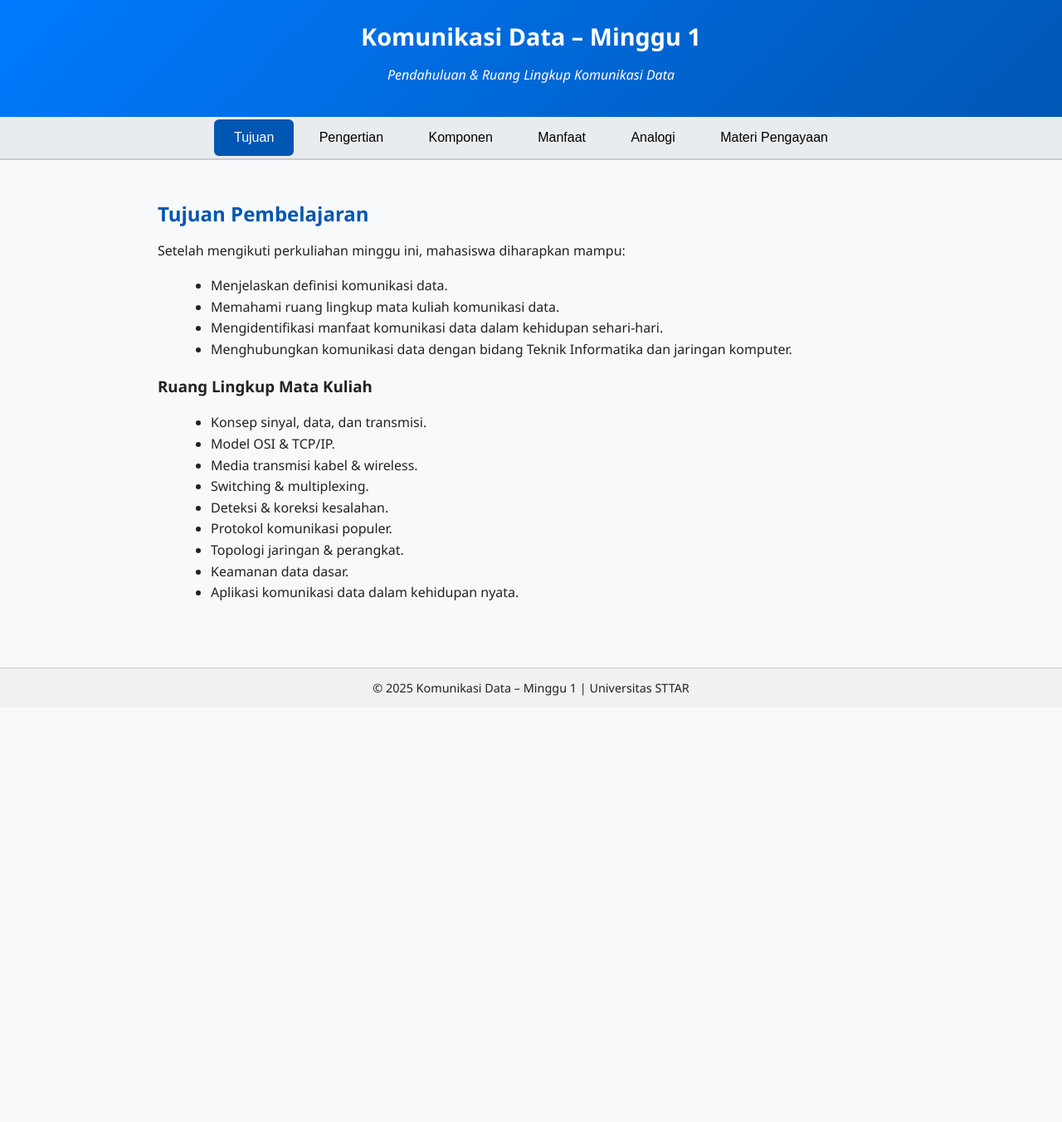
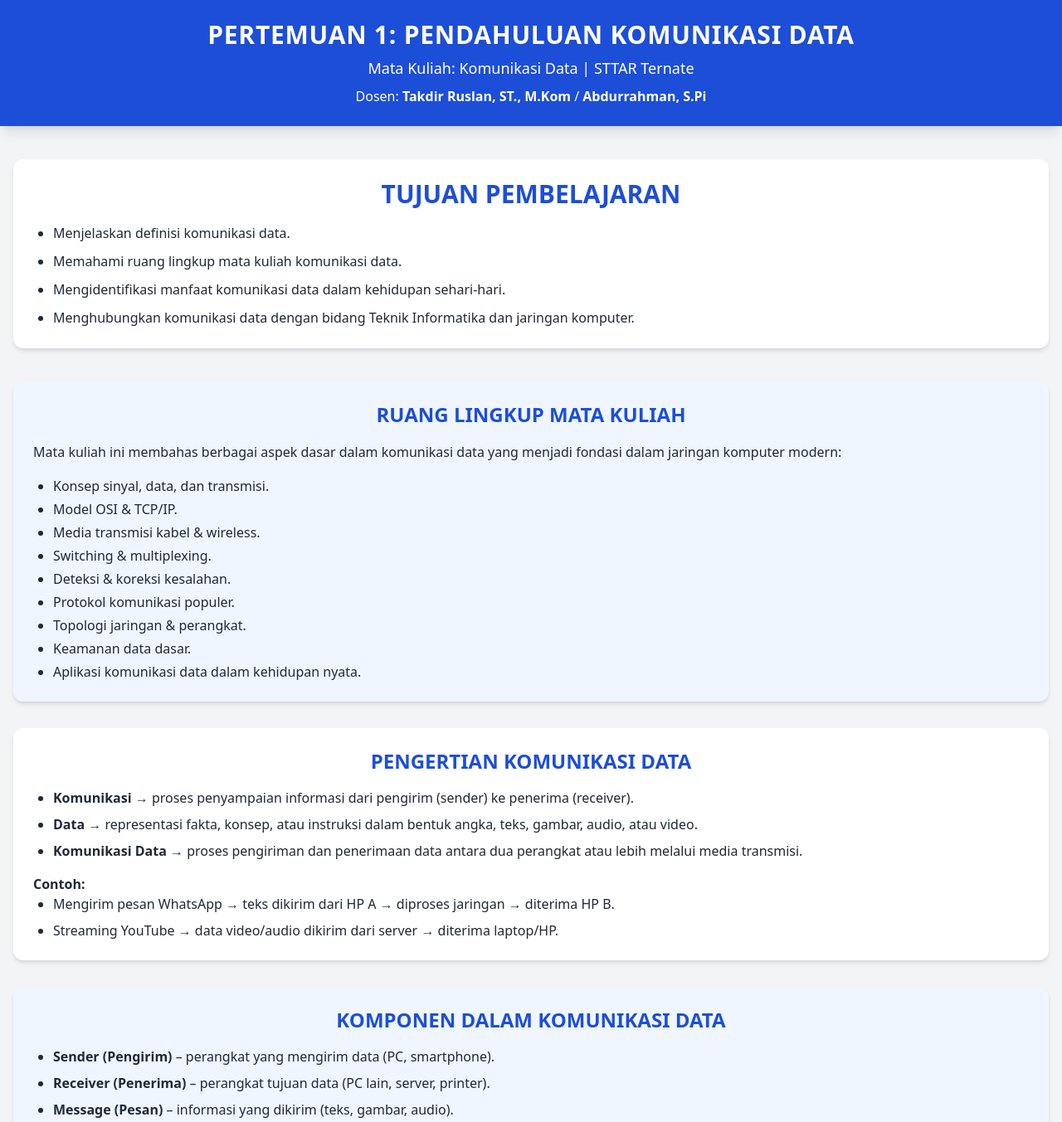
Before and after one commit to komdatSTTAR/komdat, a plain HTML site: page minggu1.html in a window 1280 px wide. Shown: the top 1353 px of the page at 83% size. Before the commit the page ends 853 px from the top, so only its background shows below. Drawn offline with nearby package versions, Linux system fonts and the light colour scheme.

Commit message:
Update minggu1.html

```diff
--- a/minggu1.html
+++ b/minggu1.html
@@ -3,118 +3,45 @@
 <head>
   <meta charset="UTF-8" />
   <meta name="viewport" content="width=device-width, initial-scale=1.0" />
-  <title>Minggu 1 - Pendahuluan & Ruang Lingkup Komunikasi Data</title>
-  <style>
-    body {
-      font-family: "Segoe UI", Tahoma, sans-serif;
-      margin: 0;
-      background-color: #f8f9fa;
-      color: #222;
-    }
+  <title>Pertemuan 1 - Pendahuluan Komunikasi Data</title>
+  <script src="https://cdn.tailwindcss.com"></script>
+</head>
 
-    header {
-      background: linear-gradient(135deg, #007bff, #0056b3);
-      color: white;
-      text-align: center;
-      padding: 1.5em 1em;
-    }
+<body class="bg-gray-100 text-gray-800 font-sans">
 
-    h1 {
-      margin: 0;
-      font-size: 1.8em;
-    }
-
-    nav {
-      display: flex;
-      flex-wrap: wrap;
-      justify-content: center;
-      background: #e9ecef;
-      border-bottom: 2px solid #ccc;
-    }
-
-    nav button {
-      background: none;
-      border: none;
-      padding: 0.8em 1.5em;
-      margin: 0.2em;
-      font-size: 1em;
-      cursor: pointer;
-      border-radius: 6px;
-      transition: all 0.3s;
-    }
-
-    nav button:hover {
-      background: #007bff;
-      color: white;
-    }
-
-    nav button.active {
-      background: #0056b3;
-      color: white;
-    }
-
-    section {
-      display: none;
-      padding: 2em;
-      animation: fadeIn 0.5s ease;
-      line-height: 1.6em;
-      max-width: 900px;
-      margin: auto;
-    }
-
-    section.active {
-      display: block;
-    }
-
-    h2 {
-      color: #0056b3;
-    }
-
-    ul {
-      margin-left: 1.5em;
-    }
-
-    @keyframes fadeIn {
-      from { opacity: 0; }
-      to { opacity: 1; }
-    }
-
-    footer {
-      text-align: center;
-      padding: 1em;
-      margin-top: 2em;
-      background: #f1f1f1;
-      border-top: 1px solid #ccc;
-      font-size: 0.9em;
-    }
-  </style>
-</head>
-<body>
-  <header>
-    <h1>Komunikasi Data – Minggu 1</h1>
-    <p><em>Pendahuluan & Ruang Lingkup Komunikasi Data</em></p>
+  <!-- HEADER -->
+  <header class="bg-blue-700 text-white py-6 shadow-lg">
+    <div class="container mx-auto text-center">
+      <h1 class="text-3xl font-extrabold tracking-wide uppercase">PERTEMUAN 1: Pendahuluan Komunikasi Data</h1>
+      <p class="text-lg mt-2 font-medium">Mata Kuliah: Komunikasi Data | STTAR Ternate</p>
+      <p class="mt-2 text-sm md:text-base">Dosen:
+        <span class="font-semibold">Takdir Ruslan, ST., M.Kom</span> /
+        <span class="font-semibold">Abdurrahman, S.Pi</span>
+      </p>
+    </div>
   </header>
 
-  <nav>
-    <button class="active" onclick="showSection('tujuan')">Tujuan</button>
-    <button onclick="showSection('pengertian')">Pengertian</button>
-    <button onclick="showSection('komponen')">Komponen</button>
-    <button onclick="showSection('manfaat')">Manfaat</button>
-    <button onclick="showSection('analogi')">Analogi</button>
-    <button onclick="showSection('pengayaan')">Materi Pengayaan</button>
-  </nav>
-
-  <section id="tujuan" class="active">
-    <h2>Tujuan Pembelajaran</h2>
-    <p>Setelah mengikuti perkuliahan minggu ini, mahasiswa diharapkan mampu:</p>
-    <ul>
+  <!-- TUJUAN PEMBELAJARAN -->
+  <section class="container mx-auto my-10 px-4">
+    <div class="bg-white rounded-xl shadow-md p-6">
+      <h2 class="text-2xl md:text-3xl font-bold text-blue-700 mb-4 text-center uppercase">Tujuan Pembelajaran</h2>
+      <ul class="list-disc pl-6 space-y-2 text-justify leading-relaxed">
         <li>Menjelaskan definisi komunikasi data.</li>
         <li>Memahami ruang lingkup mata kuliah komunikasi data.</li>
         <li>Mengidentifikasi manfaat komunikasi data dalam kehidupan sehari-hari.</li>
         <li>Menghubungkan komunikasi data dengan bidang Teknik Informatika dan jaringan komputer.</li>
       </ul>
-    <h3>Ruang Lingkup Mata Kuliah</h3>
-    <ul>
+    </div>
+  </section>
+
+  <!-- RUANG LINGKUP -->
+  <section class="container mx-auto my-8 px-4">
+    <div class="bg-blue-50 rounded-xl shadow-md p-6">
+      <h2 class="text-2xl font-bold text-blue-700 mb-4 uppercase text-center">Ruang Lingkup Mata Kuliah</h2>
+      <p class="mb-4 text-justify leading-relaxed">
+        Mata kuliah ini membahas berbagai aspek dasar dalam komunikasi data yang menjadi fondasi dalam jaringan komputer modern:
+      </p>
+      <ul class="list-disc pl-6 space-y-1">
         <li>Konsep sinyal, data, dan transmisi.</li>
         <li>Model OSI & TCP/IP.</li>
         <li>Media transmisi kabel & wireless.</li>
@@ -125,102 +52,115 @@
         <li>Keamanan data dasar.</li>
         <li>Aplikasi komunikasi data dalam kehidupan nyata.</li>
       </ul>
+    </div>
   </section>
 
-  <section id="pengertian">
-    <h2>Pengertian Komunikasi Data</h2>
-    <p><strong>Komunikasi</strong> = proses penyampaian informasi dari pengirim (sender) ke penerima (receiver).</p>
-    <p><strong>Data</strong> = representasi fakta, konsep, atau instruksi dalam bentuk yang bisa diproses (angka, teks, gambar, audio, video).</p>
-    <p><strong>Komunikasi Data</strong> = proses pengiriman dan penerimaan data antara dua perangkat atau lebih melalui media transmisi.</p>
-    <h3>Contoh Sehari-hari:</h3>
-    <ul>
-      <li>Mengirim pesan WhatsApp → teks dikirim dari HP A ke HP B melalui jaringan.</li>
-      <li>Streaming YouTube → data video/audio dikirim dari server ke laptop atau ponsel.</li>
+  <!-- PENGERTIAN -->
+  <section class="container mx-auto my-8 px-4">
+    <div class="bg-white rounded-xl shadow-md p-6">
+      <h2 class="text-2xl font-bold text-blue-700 mb-4 uppercase text-center">Pengertian Komunikasi Data</h2>
+      <ul class="list-disc pl-6 space-y-2">
+        <li><b>Komunikasi</b> → proses penyampaian informasi dari pengirim (sender) ke penerima (receiver).</li>
+        <li><b>Data</b> → representasi fakta, konsep, atau instruksi dalam bentuk angka, teks, gambar, audio, atau video.</li>
+        <li><b>Komunikasi Data</b> → proses pengiriman dan penerimaan data antara dua perangkat atau lebih melalui media transmisi.</li>
       </ul>
+
+      <p class="mt-4"><b>Contoh:</b></p>
+      <ul class="list-disc pl-6 space-y-2">
+        <li>Mengirim pesan WhatsApp → teks dikirim dari HP A → diproses jaringan → diterima HP B.</li>
+        <li>Streaming YouTube → data video/audio dikirim dari server → diterima laptop/HP.</li>
+      </ul>
+    </div>
   </section>
 
-  <section id="komponen">
-    <h2>Komponen dalam Komunikasi Data</h2>
-    <ul>
-      <li><strong>Sender (Pengirim)</strong> – perangkat yang mengirim data (PC, smartphone).</li>
-      <li><strong>Receiver (Penerima)</strong> – perangkat tujuan data (PC lain, server, printer).</li>
-      <li><strong>Message (Pesan/Data)</strong> – informasi yang dikirim (teks, gambar, audio).</li>
-      <li><strong>Transmission Medium (Media Transmisi)</strong> – jalur fisik/non-fisik (kabel, fiber, wireless).</li>
-      <li><strong>Protocol</strong> – aturan agar komunikasi berjalan benar (contoh: TCP/IP, HTTP, Bluetooth).</li>
+  <!-- KOMPONEN -->
+  <section class="container mx-auto my-8 px-4">
+    <div class="bg-blue-50 rounded-xl shadow-md p-6">
+      <h2 class="text-2xl font-bold text-blue-700 mb-4 uppercase text-center">Komponen dalam Komunikasi Data</h2>
+      <ul class="list-disc pl-6 space-y-2">
+        <li><b>Sender (Pengirim)</b> – perangkat yang mengirim data (PC, smartphone).</li>
+        <li><b>Receiver (Penerima)</b> – perangkat tujuan data (PC lain, server, printer).</li>
+        <li><b>Message (Pesan)</b> – informasi yang dikirim (teks, gambar, audio).</li>
+        <li><b>Transmission Medium</b> – jalur fisik/non-fisik (kabel, fiber, wireless).</li>
+        <li><b>Protocol</b> – aturan agar komunikasi berjalan benar (contoh: TCP/IP, HTTP, Bluetooth).</li>
       </ul>
+    </div>
   </section>
 
-  <section id="manfaat">
-    <h2>Manfaat Komunikasi Data</h2>
-    <ul>
-      <li>Efisiensi waktu – informasi bisa dikirim dalam hitungan detik (email, chat).</li>
-      <li>Kemudahan akses informasi – data dapat diakses kapan saja, di mana saja (cloud storage).</li>
-      <li>Kolaborasi – mendukung kerja tim jarak jauh (Google Docs, Zoom).</li>
-      <li>Otomatisasi & kontrol – sistem IoT, smart home, dan industri 4.0.</li>
+  <!-- MANFAAT -->
+  <section class="container mx-auto my-8 px-4">
+    <div class="bg-white rounded-xl shadow-md p-6">
+      <h2 class="text-2xl font-bold text-blue-700 mb-4 uppercase text-center">Manfaat Komunikasi Data</h2>
+      <ul class="list-disc pl-6 space-y-2">
+        <li>Efisiensi waktu – informasi bisa dikirim dalam hitungan detik.</li>
+        <li>Kemudahan akses informasi – data dapat diakses kapan saja, di mana saja.</li>
+        <li>Kolaborasi – mendukung kerja tim jarak jauh (Zoom, Google Docs, dll).</li>
+        <li>Otomatisasi & kontrol – sistem IoT, smart home, industri 4.0.</li>
         <li>Penyebaran informasi global – internet sebagai sarana komunikasi internasional.</li>
       </ul>
+    </div>
   </section>
 
-  <section id="analogi">
-    <h2>Analogi Komunikasi Data</h2>
-    <p>Komunikasi data seperti percakapan manusia:</p>
-    <ul>
-      <li>Bahasa = protokol</li>
-      <li>Suara = sinyal</li>
-      <li>Telepon = media transmisi</li>
-      <li>Orang bicara = pengirim & penerima</li>
+  <!-- APLIKASI NYATA -->
+  <section class="container mx-auto my-8 px-4">
+    <div class="bg-blue-50 rounded-xl shadow-md p-6">
+      <h2 class="text-2xl font-bold text-blue-700 mb-4 uppercase text-center">Aplikasi Nyata Komunikasi Data</h2>
+      <ul class="list-disc pl-6 space-y-2">
+        <li>Perbankan → transfer uang online.</li>
+        <li>Transportasi → aplikasi ojek online (Gojek, Grab).</li>
+        <li>Pendidikan → e-learning, kuliah online.</li>
+        <li>Kesehatan → telemedicine.</li>
+        <li>Industri → sensor IoT, sistem SCADA.</li>
       </ul>
-    <p>Seperti mengirim surat:</p>
-    <ul>
-      <li><strong>Pengirim (Sender)</strong> → orang yang menulis surat.</li>
-      <li><strong>Pesan (Message)</strong> → isi surat.</li>
-      <li><strong>Media (Transmission Medium)</strong> → amplop dan pos.</li>
-      <li><strong>Penerima (Receiver)</strong> → orang yang menerima surat.</li>
-      <li><strong>Protokol (Protocol)</strong> → aturan bahasa dan format surat.</li>
-    </ul>
+    </div>
   </section>
 
-  <section id="pengayaan">
-    <h2>Materi Pengayaan</h2>
-    <h3>Media & Teknologi Transmisi</h3>
-    <p>Media transmisi adalah jalur atau sarana yang digunakan untuk membawa data dari pengirim ke penerima. Secara umum, dibagi menjadi:</p>
-    <ul>
-      <li><strong>Kabel (Wired)</strong>: UTP, Coaxial, Fiber Optik.</li>
-      <li><strong>Nirkabel (Wireless)</strong>: Wi-Fi, GSM, Satelit, Bluetooth.</li>
+  <!-- ANALOGI -->
+  <section class="container mx-auto my-8 px-4">
+    <div class="bg-white rounded-xl shadow-md p-6">
+      <h2 class="text-2xl font-bold text-blue-700 mb-4 uppercase text-center">Analogi Sederhana</h2>
+      <p class="mb-4 text-justify">
+        Komunikasi data dapat diibaratkan seperti percakapan manusia:
+      </p>
+      <ul class="list-disc pl-6 space-y-2">
+        <li><b>Bahasa</b> = Protokol</li>
+        <li><b>Suara</b> = Sinyal</li>
+        <li><b>Telepon</b> = Media Transmisi</li>
+        <li><b>Orang bicara</b> = Sender & Receiver</li>
       </ul>
-    <h3>Model & Standar Komunikasi Data</h3>
-    <p><strong>Model OSI</strong> terdiri dari 7 lapisan (Physical – Application).
-       <strong>Model TCP/IP</strong> terdiri dari 4 lapisan (Network Access – Application).
-       Standar dibuat oleh ISO, IEEE, IETF.</p>
-    <h3>Teknik Pengiriman Data</h3>
-    <ul>
-      <li><strong>Switching</strong>: Circuit, Packet, Message.</li>
-      <li><strong>Multiplexing</strong>: FDM, TDM, WDM.</li>
-      <li><strong>Error Detection</strong>: Parity, CRC, FEC.</li>
-    </ul>
-    <h3>Jaringan Komunikasi</h3>
-    <p>Topologi: Bus, Star, Ring, Mesh.
-       Perangkat: Hub, Switch, Router, Modem, Access Point.
-       Skala: LAN, MAN, WAN, Internet.</p>
-    <h3>Keamanan & Etika</h3>
-    <p>Aspek penting: Enkripsi, Autentikasi, Firewall.
-       Ancaman: Sniffing, Spoofing, Malware.
-       Etika: menghargai privasi & taat hukum (UU ITE).</p>
-    <h3>Aplikasi Nyata</h3>
-    <p>Perbankan, transportasi, pendidikan, kesehatan, industri, IoT, cloud, media sosial.</p>
+      <p class="mt-4 text-justify">
+        Tanpa bahasa yang sama, suara yang jelas, atau alat komunikasi, pesan tidak akan sampai dengan benar — begitu pula dalam komunikasi data.
+      </p>
+    </div>
   </section>
 
-  <footer>
-    © 2025 Komunikasi Data – Minggu 1 | Universitas STTAR
+  <!-- NAVIGASI OTOMATIS -->
+  <script>
+    const path = window.location.pathname;
+    const match = path.match(/minggu(\d+)\.html/);
+    const currentWeek = match ? parseInt(match[1]) : 0;
+    const prevWeek = currentWeek > 1 ? currentWeek - 1 : null;
+    const nextWeek = currentWeek < 16 ? currentWeek + 1 : null;
+
+    const navSection = document.createElement("section");
+    navSection.className = "mt-10 text-center";
+    navSection.innerHTML = `
+      <div class="flex justify-center flex-wrap gap-4 mb-10">
+        ${prevWeek ?
+          `<a href="minggu${prevWeek}.html" class='bg-blue-500 hover:bg-blue-700 text-white px-4 py-2 rounded-lg shadow-md transition'>⬅️ Pertemuan ${prevWeek}</a>` : ""}
+        <a href="index.html" class="bg-gray-600 hover:bg-gray-800 text-white px-4 py-2 rounded-lg shadow-md transition">🏠 Halaman Utama</a>
+        ${nextWeek ?
+          `<a href="minggu${nextWeek}.html" class='bg-green-600 hover:bg-green-700 text-white px-4 py-2 rounded-lg shadow-md transition'>Pertemuan ${nextWeek} ➡️</a>` : ""}
+      </div>`;
+    document.body.appendChild(navSection);
+  </script>
+
+  <!-- FOOTER -->
+  <footer class="bg-blue-700 text-white text-center py-4 mt-10">
+    <p class="text-sm md:text-base font-medium tracking-wide">
+      &copy; 2025 STTAR TERNATE | MATA KULIAH KOMUNIKASI DATA
+    </p>
   </footer>
 
-  <script>
-    function showSection(id) {
-      document.querySelectorAll('section').forEach(sec => sec.classList.remove('active'));
-      document.getElementById(id).classList.add('active');
-      document.querySelectorAll('nav button').forEach(btn => btn.classList.remove('active'));
-      event.target.classList.add('active');
-    }
-  </script>
 </body>
 </html>
```
Lines whose indentation alone changed are shown as unchanged.
